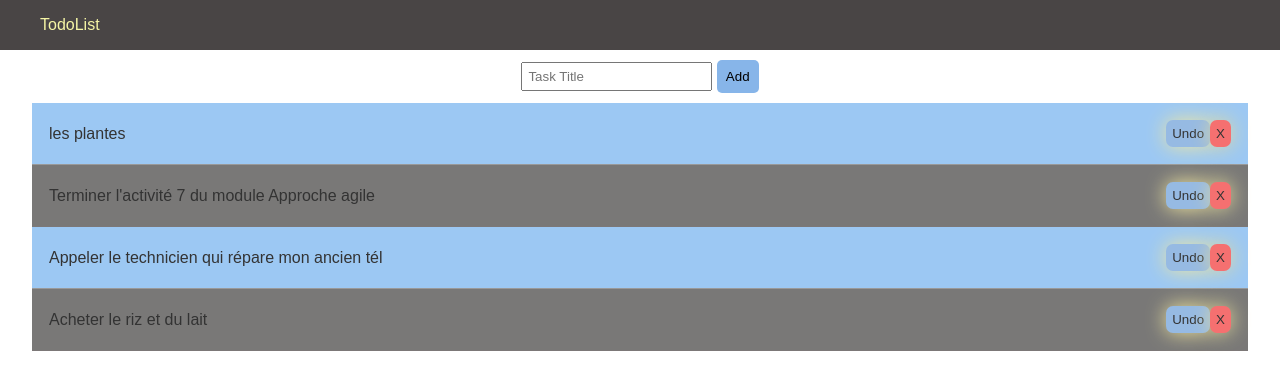
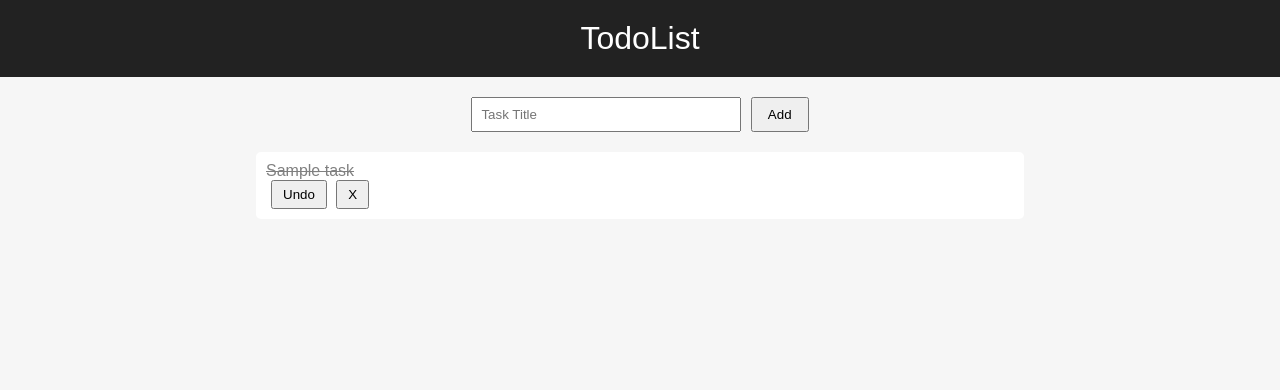
Before and after one commit to Anoxicos/To-Do-App, a PHP site: page / in a window 1280 px wide. Shown: the top 390 px of the page. Run offline with PHP 8.4, Linux system fonts and the light colour scheme; tables that the repository leaves empty or names only in its code hold one stand-in row (values such as "Sample post").

Commit message:
Last Commit

```diff
--- /dev/null
+++ b/db.php
@@ -0,0 +1,12 @@
+<?php
+$host = "localhost";
+$user = "root";
+$pass = "";
+$dbname = "todolist_db";
+
+$conn = new mysqli($host, $user, $pass, $dbname);
+
+if ($conn->connect_error) {
+    die("Connection failed: " . $conn->connect_error);
+}
+?>
--- a/index.html
+++ /dev/null
@@ -1,54 +0,0 @@
-<!DOCTYPE html>
-<html lang="en">
-
-<head>
-    <meta charset="UTF-8">
-    <meta name="viewport" content="width=device-width, initial-scale=1.0">
-    <title>Document</title>
-    <link rel="stylesheet" href="style.css">
-</head>
-
-<body>
-
-
-
-    <div class="List">TodoList</div>
-    <div class="form">
-        <form>
-            <input type="text" placeholder="Task Title" />
-            <input type="submit" value="Add" />
-
-        </form>
-    </div>
-    <div class="nav1">
-        <ul>
-            <li >
-                <div class="lii">
-                    <div class="m"> les plantes </div>
-                    <div class="click"><button class="but1">Undo</button><button class="but2">X</button></div>
-                </div>
-            </li>
-            <li>
-                <div class="lii">
-                    <div class="m">Terminer l'activité 7 du module Approche agile</div>
-                    <div class="click"><button class="but1">Undo</button><button class="but2">X</button></div>
-                </div>
-            </li>
-            <li >
-                <div class="lii">
-                    <div class="m">Appeler le technicien qui répare mon ancien tél</div>
-                    <div class="click"><button class="but1">Undo</button><button class="but2">X</button></div>
-                </div>
-            </li>
-            <li>
-                <div class="lii">
-                    <div class="m">Acheter le riz et du lait </div>
-                    <div class="click"><button class="but1">Undo</button><button class="but2">X</button></div>
-                </div>
-            </li>
-        </ul>
-    </div>
-
-</body>
-
-</html>
--- /dev/null
+++ b/index.php
@@ -0,0 +1,52 @@
+<?php include("db.php"); ?>
+
+<!DOCTYPE html>
+<html lang="en">
+<head>
+    <meta charset="UTF-8">
+    <meta name="viewport" content="width=device-width, initial-scale=1.0">
+    <title>TodoList</title>
+    <link rel="stylesheet" href="style.css">
+</head>
+<body>
+
+<div class="List">TodoList</div>
+
+<!-- Add Task Form -->
+<div class="form">
+    <form action="add.php" method="POST">
+        <input type="text" name="title" placeholder="Task Title" required />
+        <input type="submit" value="Add" />
+    </form>
+</div>
+
+<!-- Task List -->
+<div class="nav1">
+    <ul>
+        <?php
+        $sql = "SELECT * FROM tasks ORDER BY id DESC";
+        $result = $conn->query($sql);
+
+        while($row = $result->fetch_assoc()):
+        ?>
+        <li>
+            <div class="lii">
+                <div class="m" style="<?php echo $row['is_done'] ? 'text-decoration: line-through; color: gray;' : ''; ?>">
+                    <?php echo htmlspecialchars($row['title']); ?>
+                </div>
+                <div class="click">
+                    <?php if ($row['is_done']): ?>
+                        <a href="undo.php?id=<?php echo $row['id']; ?>"><button class="but1">Undo</button></a>
+                    <?php else: ?>
+                        <a href="done.php?id=<?php echo $row['id']; ?>"><button class="but1">Done</button></a>
+                    <?php endif; ?>
+                    <a href="delete.php?id=<?php echo $row['id']; ?>"><button class="but2">X</button></a>
+                </div>
+            </div>
+        </li>
+        <?php endwhile; ?>
+    </ul>
+</div>
+
+</body>
+</html>
--- a/style.css
+++ b/style.css
@@ -1,80 +1,50 @@
-*{
+body {
+    font-family: Arial, sans-serif;
+    background-color: #f6f6f6;
     margin: 0;
     padding: 0;
-    box-sizing: border-box;
-    font-family: Arial, "Helvetica Neue", Helvetica, sans-serif;
 }
 
-div.List{
-    background-color: rgb(73, 69, 69);
-    color: rgb(245, 245, 165);
-    padding: 16px;
-    padding-left: 40px;
-}
-div.form{
+.List {
+    font-size: 2em;
     text-align: center;
-    margin-top: 10px;
-    margin-bottom: 10px;
-}
-input[type=submit]{
-    padding: 9px;
-    background-color: rgb(135, 181, 233);
-    border: none;
-    border-radius: 5px;
-    cursor: pointer;
-
-}
-input[type=text]{
-    padding: 5px;
-}
-ul{
-    list-style: none;
+    padding: 20px;
+    background-color: #222;
+    color: white;
 }
 
- li > div {
-    display: flex;
-    align-items: center;
-    justify-content: space-between;
-
+.form {
+    text-align: center;
+    margin: 20px;
 }
 
-li:nth-child(odd){
-    background-color: #84bbf1;
-    padding: 17px;
-    opacity: 0.8;
-    border-bottom: 1px solid gray;
-}
-li:nth-child(even){
-    background-color: rgb(88, 87, 86);
-    padding: 17px;
-    opacity: 0.8;
-    border-bottom: 1px solid rgb(92, 87, 87);
-
-}
-div.nav1{
-    width: 95vw;
-    margin: 0 auto;
-}
-div.lii{
-    display: flex;
+input[type="text"] {
+    padding: 8px;
+    width: 250px;
 }
 
-.but1{
-    padding:6px ;
-    background-color: rgba(124, 169, 221, 1);
-    border: none;
-     border-radius: 7px;
-    filter: drop-shadow(0 0 10px #ece086ff);
-    cursor: pointer;
+input[type="submit"] {
+    padding: 8px 15px;
+    margin-left: 5px;
 }
-.m{
-    margin-left: 0px;
+
+.nav1 ul {
+    list-style: none;
+    width: 60%;
+    margin: 0 auto;
+    padding: 0;
 }
-.but2{
-    background-color: rgb(243, 77, 77);
-    border: none;
-    padding: 6px;
-    filter: drop-shadow(0 0 10px #ddd27e);
-    border-radius: 7px;
-    cursor: pointer;
+
+.nav1 li {
+    background-color: white;
+    padding: 10px;
+    margin: 8px 0;
+    border-radius: 5px;
+    display: flex;
+    justify-content: space-between;
 }
+
+.but1, .but2 {
+    margin-left: 5px;
+    padding: 5px 10px;
+}
```
Also changed, not shown: add.php (added, +52 -0 lines), delete.php (added, +11 -0 lines), done.php (added, +11 -0 lines), undo.php (added, +11 -0 lines).
